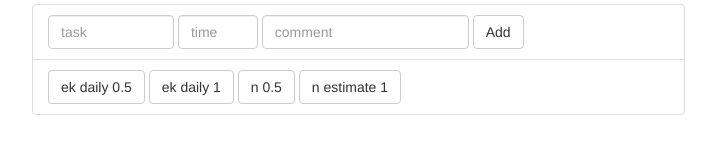
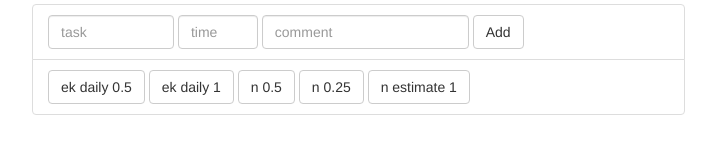
Before and after one commit to avtehnik/time-tracker-page, a plain HTML site: page index.html in a window 1280 px wide. Shown: the part 166-320 px from the top of the page, without its empty margins (38-754 px from the left). Drawn offline with Linux system fonts and the light colour scheme.

Commit message:
add button

```diff
--- a/index.html
+++ b/index.html
@@ -47,6 +47,7 @@
           <button v-on:click="addTask(73647,'ek daily meeting', 0.5)" class="btn btn-default">ek daily 0.5</button>
           <button v-on:click="addTask(73647,'ek daily meeting', 1)" class="btn btn-default">ek daily 1</button>
           <button v-on:click="addTask(73648,'n daily meeting',0.5)" class="btn btn-default">n 0.5</button>
+          <button v-on:click="addTask(73648,'n daily meeting',0.25)" class="btn btn-default">n 0.25</button>
           <button v-on:click="addTask(73648,'estimate game', 1)" class="btn btn-default">n estimate 1</button>
         </li>
       </ul>
```
